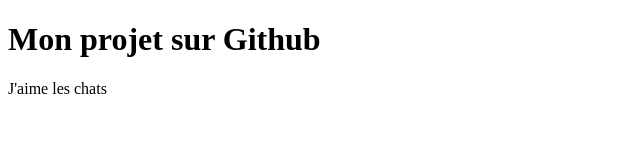
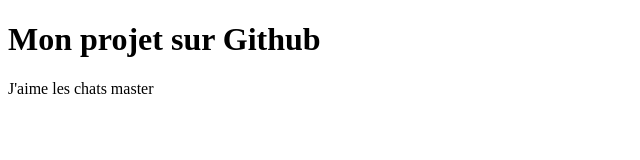
Before and after one commit to SterennRD/projetgithub, a plain HTML site: page index.html in a window 1280 px wide. Shown: the full height of the page, 0-640 px from the left. Drawn offline with Linux system fonts and the light colour scheme.

Commit message:
Modification du p

```diff
--- a/index.html
+++ b/index.html
@@ -8,6 +8,6 @@
 </head>
 <body>
     <h1>Mon projet sur Github</h1>
-    <p>J'aime les chats</p>
+    <p>J'aime les chats master</p>
 </body>
 </html>
```
